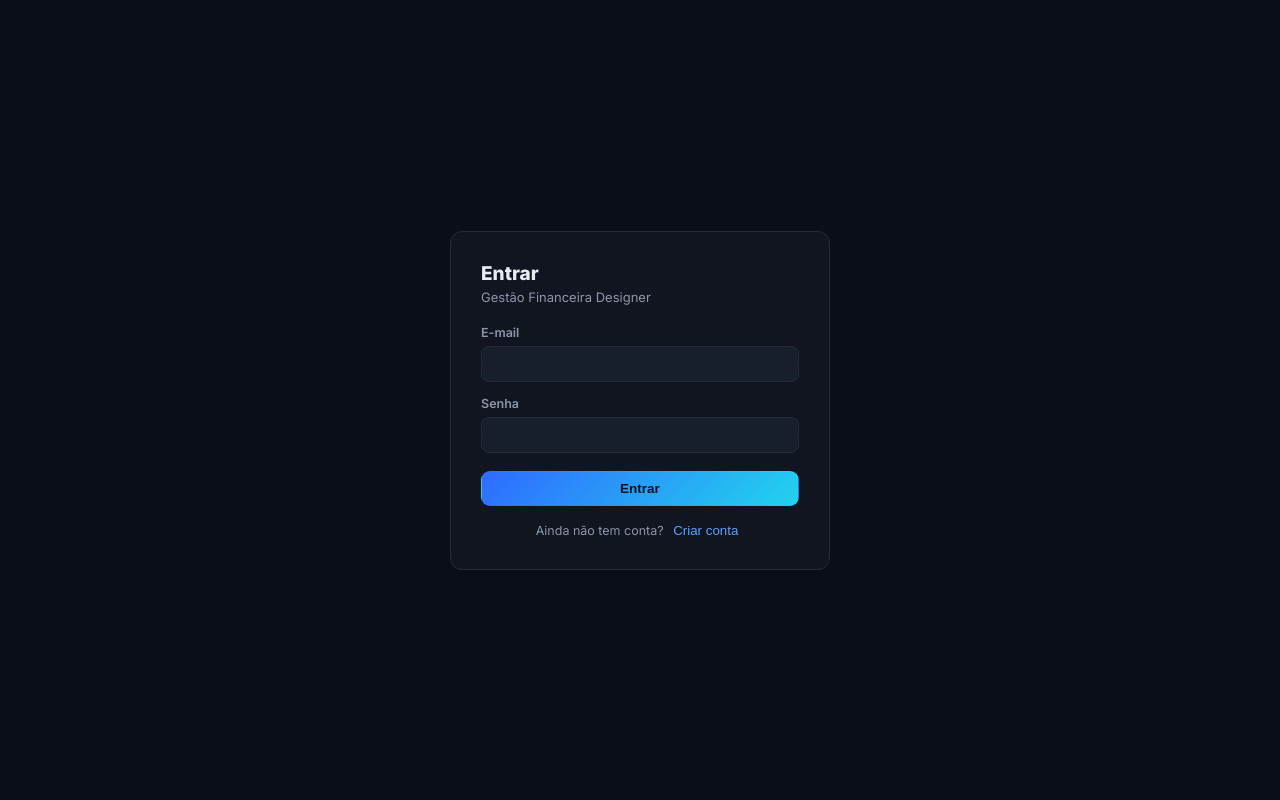
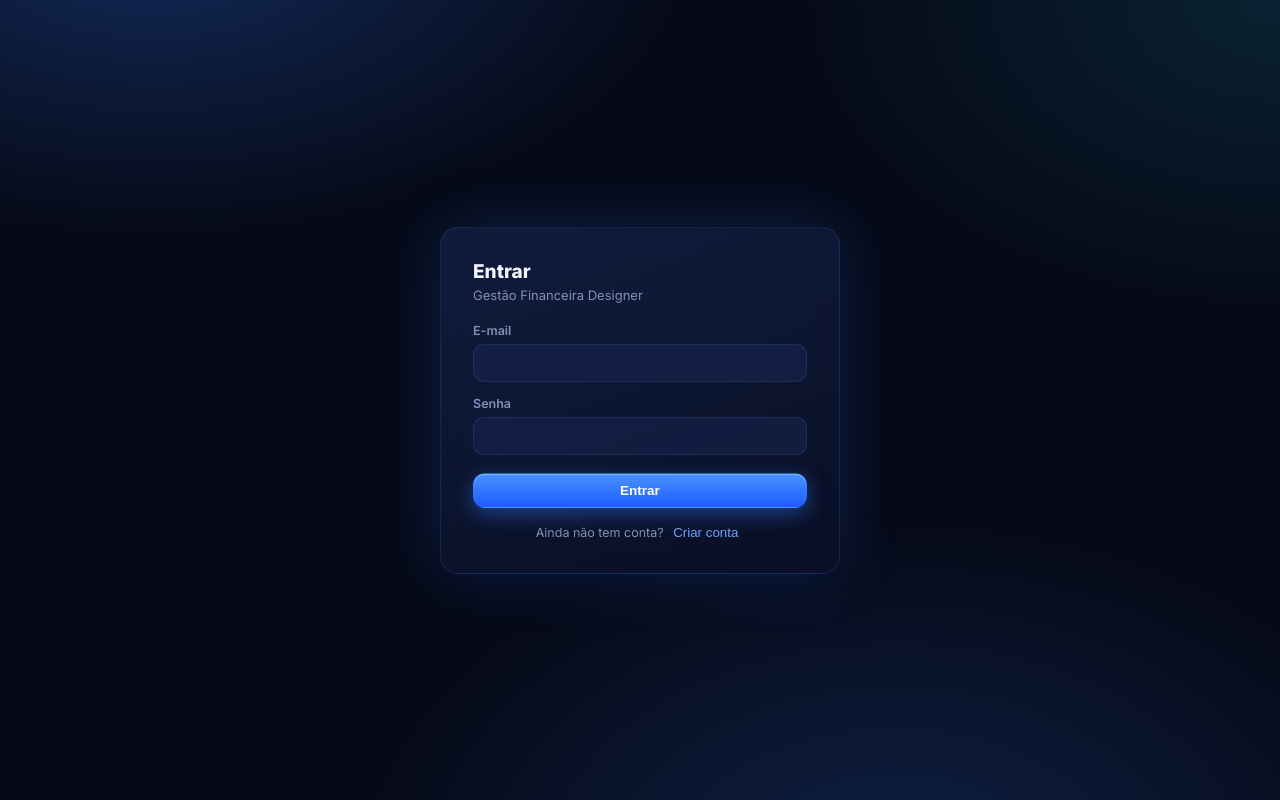
Before and after one commit to viiniiciuz/financeirodesigner, a Next.js app: page /login in a window 1280 px wide. Built offline with nearby package versions, Linux system fonts and the light colour scheme; no server answers.

Commit message:
Novo visual: tema azul-marinho com efeito vidro e brilho azul
Co-Authored-By: Claude Sonnet 5.5 <noreply@anthropic.com>
Claude-Session: https://claude.ai/code/session_015i1Kuqweyg5TrgD7sypnj2

```diff
--- a/app/(app)/layout.js
+++ b/app/(app)/layout.js
@@ -24,7 +24,7 @@ export default function AppLayout({ children }) {
   const pathname = usePathname();
   const router = useRouter();
 
-  if (loading) return <div style={{ minHeight: "100vh", display: "flex", alignItems: "center", justifyContent: "center", color: "#8B96AB" }}>Carregando…</div>;
+  if (loading) return <div style={{ minHeight: "100vh", display: "flex", alignItems: "center", justifyContent: "center", color: "#8191B8" }}>Carregando…</div>;
   if (!session) return null; // useAuth já redireciona para /login
 
   const logout = async () => { await supabase.auth.signOut(); router.replace("/login"); };
--- a/app/globals.css
+++ b/app/globals.css
@@ -4,44 +4,64 @@
 html, body { padding: 0; margin: 0; }
 body {
   font-family: 'Inter', sans-serif;
-  --bg: #0A0E17; --surface: #10151F; --surface2: #171E2C; --border: #232B3D;
-  --text: #E8ECF3; --muted: #8B96AB; --success: #22C55E; --danger: #EF4444;
-  background: var(--bg); color: var(--text); min-height: 100vh;
+  --bg: #060A18; --surface: rgba(17,27,60,0.58); --surface2: rgba(30,46,96,0.38); --border: rgba(110,150,255,0.14);
+  --text: #F1F5FF; --muted: #8191B8; --success: #2DD4A0; --danger: #F0506E;
+  --blue: #2F7BFF; --blue-soft: #6FA3FF; --glow: rgba(47,123,255,0.45);
+  background-color: var(--bg);
+  background-image:
+    radial-gradient(900px 500px at 12% -8%, rgba(47,123,255,0.28), transparent 60%),
+    radial-gradient(800px 520px at 100% 0%, rgba(34,211,238,0.12), transparent 60%),
+    radial-gradient(900px 600px at 70% 110%, rgba(47,123,255,0.20), transparent 60%);
+  background-attachment: fixed;
+  color: var(--text); min-height: 100vh;
 }
 a { color: inherit; text-decoration: none; }
 .shell { display: flex; min-height: 100vh; }
 .sidebar {
-  width: 230px; flex-shrink: 0; background: var(--surface); border-right: 1px solid var(--border);
+  width: 236px; flex-shrink: 0; background: linear-gradient(180deg, rgba(16,26,58,0.72), rgba(9,15,36,0.72));
+  backdrop-filter: blur(18px); -webkit-backdrop-filter: blur(18px);
+  border-right: 1px solid var(--border);
   display: flex; flex-direction: column; padding: 20px 14px; position: sticky; top: 0; height: 100vh;
 }
 .brand { padding: 4px 8px 20px 8px; display: flex; flex-direction: column; align-items: flex-start; gap: 8px; }
-.brand-text { font-weight: 800; font-size: 16px; background: linear-gradient(135deg,#2F6BFF,#22D3EE); -webkit-background-clip: text; background-clip: text; color: transparent; }
-.nav { display: flex; flex-direction: column; gap: 3px; flex: 1; overflow-y: auto; }
+.brand-text { font-weight: 800; font-size: 16px; background: linear-gradient(135deg,#4C8DFF,#22D3EE); -webkit-background-clip: text; background-clip: text; color: transparent; }
+.nav { display: flex; flex-direction: column; gap: 4px; flex: 1; overflow-y: auto; }
 .nav-item {
-  display: flex; align-items: center; gap: 10px; padding: 9px 12px; border-radius: 8px; border: none;
+  display: flex; align-items: center; gap: 10px; padding: 10px 12px; border-radius: 12px; border: 1px solid transparent;
   background: transparent; color: var(--muted); font-size: 13.2px; font-weight: 500; cursor: pointer; text-align: left;
   transition: all .15s ease;
 }
-.nav-item:hover { background: var(--surface2); color: var(--text); }
-.nav-item.active { background: rgba(59,130,246,0.14); color: #5EA1FF; font-weight: 600; }
+.nav-item:hover { background: rgba(80,120,255,0.10); color: var(--text); }
+.nav-item.active {
+  background: linear-gradient(135deg, rgba(47,123,255,0.30), rgba(47,123,255,0.10));
+  border-color: rgba(111,163,255,0.35); color: #fff; font-weight: 600;
+  box-shadow: 0 0 22px rgba(47,123,255,0.28), inset 0 1px 0 rgba(255,255,255,0.10);
+}
+.nav-item.active svg { color: var(--blue-soft); }
 .sidebar-foot { border-top: 1px solid var(--border); padding-top: 12px; margin-top: 8px; }
 .sidebar-backdrop { display: none; }
 .main { flex: 1; min-width: 0; display: flex; flex-direction: column; }
 .topbar {
   display: flex; align-items: center; justify-content: space-between; gap: 12px; padding: 14px 24px;
-  border-bottom: 1px solid var(--border); position: sticky; top: 0; background: rgba(10,14,23,0.85); backdrop-filter: blur(8px); z-index: 20; flex-wrap: wrap;
+  border-bottom: 1px solid var(--border); position: sticky; top: 0; background: rgba(6,10,24,0.55); backdrop-filter: blur(14px); -webkit-backdrop-filter: blur(14px); z-index: 20; flex-wrap: wrap;
 }
 .menu-btn { display: none; background: none; border: none; color: var(--text); cursor: pointer; }
-.content { padding: 22px 24px 60px 24px; flex: 1; }
-.card { background: var(--surface); border: 1px solid var(--border); border-radius: 12px; }
-.grid-4 { display: grid; grid-template-columns: repeat(4, 1fr); gap: 14px; }
-.grid-3 { display: grid; grid-template-columns: repeat(3, 1fr); gap: 14px; }
-.grid-2 { display: grid; grid-template-columns: 1fr 1fr; gap: 14px; }
-.cards-grid { display: grid; grid-template-columns: repeat(auto-fill, minmax(260px, 1fr)); gap: 14px; }
+.content { padding: 24px 26px 60px 26px; flex: 1; }
+.card {
+  background: linear-gradient(160deg, rgba(26,42,92,0.55), rgba(11,19,44,0.62));
+  border: 1px solid var(--border); border-radius: 18px;
+  backdrop-filter: blur(14px); -webkit-backdrop-filter: blur(14px);
+  box-shadow: 0 10px 34px rgba(2,6,23,0.45), inset 0 1px 0 rgba(255,255,255,0.06);
+}
+.grid-4 { display: grid; grid-template-columns: repeat(4, 1fr); gap: 16px; }
+.grid-3 { display: grid; grid-template-columns: repeat(3, 1fr); gap: 16px; }
+.grid-2 { display: grid; grid-template-columns: 1fr 1fr; gap: 16px; }
+.cards-grid { display: grid; grid-template-columns: repeat(auto-fill, minmax(260px, 1fr)); gap: 16px; }
 .section-head { display: flex; align-items: center; justify-content: space-between; margin-bottom: 16px; flex-wrap: wrap; gap: 10px; }
-.section-title { font-size: 19px; font-weight: 700; letter-spacing: -0.01em; }
-.chip { padding: 6px 12px; border-radius: 999px; background: var(--surface2); border: 1px solid var(--border); color: var(--muted); font-size: 12px; font-weight: 600; cursor: pointer; }
-.chip-active { background: rgba(59,130,246,0.16); border-color: #3B82F6; color: #5EA1FF; }
+.section-title { font-size: 20px; font-weight: 700; letter-spacing: -0.01em; }
+.chip { padding: 6px 13px; border-radius: 999px; background: var(--surface2); border: 1px solid var(--border); color: var(--muted); font-size: 12px; font-weight: 600; cursor: pointer; transition: all .15s ease; }
+.chip:hover { color: var(--text); }
+.chip-active { background: linear-gradient(135deg, rgba(47,123,255,0.40), rgba(47,123,255,0.16)); border-color: rgba(111,163,255,0.5); color: #fff; box-shadow: 0 0 16px rgba(47,123,255,0.25); }
 .mini-table { display: flex; flex-direction: column; gap: 4px; }
 .mini-row { display: flex; align-items: center; justify-content: space-between; gap: 12px; padding: 9px 4px; border-bottom: 1px solid var(--border); }
 .mini-row:last-child { border-bottom: none; }
@@ -49,14 +69,16 @@ a { color: inherit; text-decoration: none; }
 .table { width: 100%; border-collapse: collapse; font-size: 13px; }
 .table th { text-align: left; padding: 12px 16px; color: var(--muted); font-weight: 600; font-size: 11.5px; text-transform: uppercase; letter-spacing: .03em; border-bottom: 1px solid var(--border); white-space: nowrap; }
 .table td { padding: 12px 16px; border-bottom: 1px solid var(--border); vertical-align: middle; white-space: nowrap; }
+.table tbody tr:hover { background: rgba(80,120,255,0.06); }
 .table tr:last-child td { border-bottom: none; }
 .link-btn { background: none; border: none; cursor: pointer; padding: 0; color: inherit; text-align: left; }
 .form-grid { display: grid; grid-template-columns: 1fr 1fr; gap: 14px; }
-.task-row { display: flex; align-items: center; gap: 10px; padding: 8px 10px; border-radius: 8px; background: var(--surface2); }
-.checkbox { width: 20px; height: 20px; border-radius: 6px; border: 1.5px solid var(--border); background: transparent; display: flex; align-items: center; justify-content: center; cursor: pointer; color: #fff; flex-shrink: 0; }
-.checkbox.checked { background: linear-gradient(135deg,#2F6BFF,#22D3EE); border-color: transparent; }
+.task-row { display: flex; align-items: center; gap: 10px; padding: 9px 12px; border-radius: 12px; background: var(--surface2); border: 1px solid var(--border); }
+.checkbox { width: 20px; height: 20px; border-radius: 7px; border: 1.5px solid rgba(111,163,255,0.4); background: transparent; display: flex; align-items: center; justify-content: center; cursor: pointer; color: #fff; flex-shrink: 0; }
+.checkbox.checked { background: linear-gradient(135deg,#2F7BFF,#22D3EE); border-color: transparent; box-shadow: 0 0 12px rgba(47,123,255,0.5); }
+input:focus, select:focus, textarea:focus { border-color: rgba(111,163,255,0.7) !important; box-shadow: 0 0 0 3px rgba(47,123,255,0.18); }
 ::-webkit-scrollbar { width: 8px; height: 8px; }
-::-webkit-scrollbar-thumb { background: #232B3D; border-radius: 4px; }
+::-webkit-scrollbar-thumb { background: rgba(110,150,255,0.25); border-radius: 4px; }
 ::-webkit-scrollbar-track { background: transparent; }
 
 @media (max-width: 900px) {
@@ -64,14 +86,14 @@ a { color: inherit; text-decoration: none; }
   .grid-3 { grid-template-columns: 1fr; }
   .grid-2 { grid-template-columns: 1fr; }
   .form-grid { grid-template-columns: 1fr; }
-  .sidebar { position: fixed; left: -240px; top: 0; z-index: 60; transition: left .2s ease; box-shadow: 0 0 40px rgba(0,0,0,.5); }
+  .sidebar { position: fixed; left: -250px; top: 0; z-index: 60; transition: left .2s ease; box-shadow: 0 0 40px rgba(0,0,0,.5); background: #0A1230; }
   .sidebar.open { left: 0; }
-  .sidebar-backdrop { display: block; position: fixed; inset: 0; background: rgba(0,0,0,.5); z-index: 50; }
+  .sidebar-backdrop { display: block; position: fixed; inset: 0; background: rgba(0,0,0,.55); z-index: 50; }
   .menu-btn { display: block; }
   .content { padding: 16px; }
   .table thead { display: none; }
   .table, .table tbody, .table tr, .table td { display: block; width: 100%; }
-  .table tr { margin-bottom: 10px; border: 1px solid var(--border); border-radius: 10px; padding: 6px 0; }
+  .table tr { margin-bottom: 10px; border: 1px solid var(--border); border-radius: 14px; padding: 6px 0; }
   .table td { border-bottom: none; display: flex; justify-content: space-between; gap: 10px; white-space: normal; }
   .table td::before { content: attr(data-label); color: var(--muted); font-weight: 600; font-size: 11.5px; text-transform: uppercase; }
   .table td[data-label=""]::before { content: none; }
--- a/app/login/page.js
+++ b/app/login/page.js
@@ -32,24 +32,24 @@ export default function LoginPage() {
   };
 
   return (
-    <div style={{ minHeight: "100vh", display: "flex", alignItems: "center", justifyContent: "center", background: "var(--bg)" }}>
-      <Card style={{ padding: 30, width: 380 }}>
+    <div style={{ minHeight: "100vh", display: "flex", alignItems: "center", justifyContent: "center", background: "transparent", padding: 16 }}>
+      <Card style={{ padding: 32, width: 400, maxWidth: "100%", boxShadow: "0 0 60px rgba(47,123,255,0.22), 0 10px 34px rgba(2,6,23,0.5)" }}>
         <div style={{ fontSize: 19, fontWeight: 800, marginBottom: 4 }}>{mode === "login" ? "Entrar" : "Criar conta"}</div>
         <div style={{ fontSize: 13, color: "var(--muted)", marginBottom: 20 }}>Gestão Financeira Designer</div>
         <form onSubmit={submit} style={{ display: "flex", flexDirection: "column", gap: 14 }}>
           <Field label="E-mail"><Input type="email" required value={email} onChange={(e) => setEmail(e.target.value)} /></Field>
           <Field label="Senha"><Input type="password" required minLength={6} value={password} onChange={(e) => setPassword(e.target.value)} /></Field>
-          {error && <div style={{ color: "#F87171", fontSize: 12.5 }}>{error}</div>}
-          {msg && <div style={{ color: "#22C55E", fontSize: 12.5 }}>{msg}</div>}
+          {error && <div style={{ color: "#FF7A93", fontSize: 12.5 }}>{error}</div>}
+          {msg && <div style={{ color: "#2DD4A0", fontSize: 12.5 }}>{msg}</div>}
           <Button type="submit" disabled={loading} style={{ justifyContent: "center", marginTop: 4 }}>
             {loading ? "Aguarde..." : mode === "login" ? "Entrar" : "Criar conta"}
           </Button>
         </form>
         <div style={{ marginTop: 16, textAlign: "center", fontSize: 12.5, color: "var(--muted)" }}>
           {mode === "login" ? (
-            <>Ainda não tem conta? <button onClick={() => setMode("signup")} style={{ background: "none", border: "none", color: "#5EA1FF", cursor: "pointer" }}>Criar conta</button></>
+            <>Ainda não tem conta? <button onClick={() => setMode("signup")} style={{ background: "none", border: "none", color: "#6FA3FF", cursor: "pointer" }}>Criar conta</button></>
           ) : (
-            <>Já tem conta? <button onClick={() => setMode("login")} style={{ background: "none", border: "none", color: "#5EA1FF", cursor: "pointer" }}>Entrar</button></>
+            <>Já tem conta? <button onClick={() => setMode("login")} style={{ background: "none", border: "none", color: "#6FA3FF", cursor: "pointer" }}>Entrar</button></>
           )}
         </div>
       </Card>
--- a/components/ui.js
+++ b/components/ui.js
@@ -44,15 +44,15 @@ export function StatCard({ label, value, sub, accent, icon: Icon }) {
 
 export function Button({ children, variant = "primary", onClick, style, type = "button", size = "md", disabled }) {
   const base = {
-    display: "inline-flex", alignItems: "center", gap: 7, borderRadius: 9, fontWeight: 600, cursor: disabled ? "not-allowed" : "pointer",
+    display: "inline-flex", alignItems: "center", gap: 7, borderRadius: 12, fontWeight: 600, cursor: disabled ? "not-allowed" : "pointer",
     border: "1px solid transparent", transition: "all .15s ease", opacity: disabled ? 0.6 : 1,
     padding: size === "sm" ? "6px 12px" : "9px 16px", fontSize: size === "sm" ? 12.5 : 13.5,
   };
   const variants = {
-    primary: { background: "linear-gradient(135deg,#2F6BFF,#22D3EE)", color: "#04121F" },
-    secondary: { background: "var(--surface2)", color: "var(--text)", border: "1px solid var(--border)" },
+    primary: { background: "linear-gradient(180deg,#4A93FF,#1F5BFF)", color: "#fff", boxShadow: "0 6px 20px rgba(47,123,255,0.45), inset 0 1px 0 rgba(255,255,255,0.25)" },
+    secondary: { background: "rgba(47,123,255,0.12)", color: "var(--text)", border: "1px solid rgba(111,163,255,0.28)" },
     ghost: { background: "transparent", color: "var(--muted)" },
-    danger: { background: "rgba(239,68,68,0.12)", color: "#F87171", border: "1px solid rgba(239,68,68,0.3)" },
+    danger: { background: "rgba(240,80,110,0.12)", color: "#FF7A93", border: "1px solid rgba(240,80,110,0.32)" },
   };
   return <button type={type} disabled={disabled} onClick={onClick} style={{ ...base, ...variants[variant], ...style }}>{children}</button>;
 }
@@ -60,7 +60,7 @@ export function Button({ children, variant = "primary", onClick, style, type = "
 export function IconBtn({ icon: Icon, onClick, title, danger }) {
   return (
     <button title={title} onClick={onClick} style={{
-      width: 30, height: 30, borderRadius: 7, display: "inline-flex", alignItems: "center", justifyContent: "center",
+      width: 32, height: 32, borderRadius: 10, display: "inline-flex", alignItems: "center", justifyContent: "center",
       background: "var(--surface2)", border: "1px solid var(--border)", cursor: "pointer",
       color: danger ? "#F87171" : "var(--muted)",
     }}><Icon size={14} /></button>
@@ -75,7 +75,7 @@ export function Field({ label, children, full }) {
 }
 
 const inputStyle = {
-  background: "var(--surface2)", border: "1px solid var(--border)", borderRadius: 8, padding: "9px 11px",
+  background: "var(--surface2)", border: "1px solid var(--border)", borderRadius: 11, padding: "10px 12px",
   color: "var(--text)", fontSize: 13.5, outline: "none", width: "100%", fontFamily: "inherit",
 };
 
@@ -95,7 +95,7 @@ export function CurrencyInput({ value, onChange, placeholder, style }) {
     onChange(num);
   };
   return (
-    <div style={{ display: "flex", alignItems: "center", background: "var(--surface2)", border: "1px solid var(--border)", borderRadius: 8, padding: "0 11px", ...(style || {}) }}>
+    <div style={{ display: "flex", alignItems: "center", background: "var(--surface2)", border: "1px solid var(--border)", borderRadius: 11, padding: "0 12px", ...(style || {}) }}>
       <span style={{ color: "var(--muted)", fontSize: 13.5, marginRight: 4 }}>R$</span>
       <input value={display} onChange={handleChange} placeholder={placeholder || "0,00"} inputMode="decimal"
         style={{ background: "none", border: "none", outline: "none", color: "var(--text)", fontSize: 13.5, padding: "9px 0", width: "100%", fontFamily: "inherit" }} />
@@ -105,7 +105,7 @@ export function CurrencyInput({ value, onChange, placeholder, style }) {
 
 export function Modal({ title, onClose, children, width = 640 }) {
   return (
-    <div style={{ position: "fixed", inset: 0, background: "rgba(5,8,14,0.65)", backdropFilter: "blur(3px)", zIndex: 100, display: "flex", alignItems: "flex-start", justifyContent: "center", padding: "5vh 16px", overflowY: "auto" }} onClick={onClose}>
+    <div style={{ position: "fixed", inset: 0, background: "rgba(3,6,18,0.7)", backdropFilter: "blur(6px)", zIndex: 100, display: "flex", alignItems: "flex-start", justifyContent: "center", padding: "5vh 16px", overflowY: "auto" }} onClick={onClose}>
       <div onClick={(e) => e.stopPropagation()} className="card" style={{ width: "100%", maxWidth: width, padding: 0, marginBottom: 40 }}>
         <div style={{ display: "flex", alignItems: "center", justifyContent: "space-between", padding: "16px 20px", borderBottom: "1px solid var(--border)" }}>
           <div style={{ fontSize: 15, fontWeight: 700 }}>{title}</div>
@@ -120,7 +120,7 @@ export function Modal({ title, onClose, children, width = 640 }) {
 export function ProgressBar({ pct, color }) {
   return (
     <div style={{ height: 7, borderRadius: 99, background: "var(--surface2)", overflow: "hidden" }}>
-      <div style={{ height: "100%", width: `${pct}%`, background: color || "linear-gradient(90deg,#2F6BFF,#22D3EE)", borderRadius: 99, transition: "width .3s ease" }} />
+      <div style={{ height: "100%", width: `${pct}%`, background: color || "linear-gradient(90deg,#2F7BFF,#22D3EE)", boxShadow: "0 0 10px rgba(47,123,255,0.6)", borderRadius: 99, transition: "width .3s ease" }} />
     </div>
   );
 }
```
Also changed, not shown: app/(app)/dashboard/page.js (+10 -9 lines).
